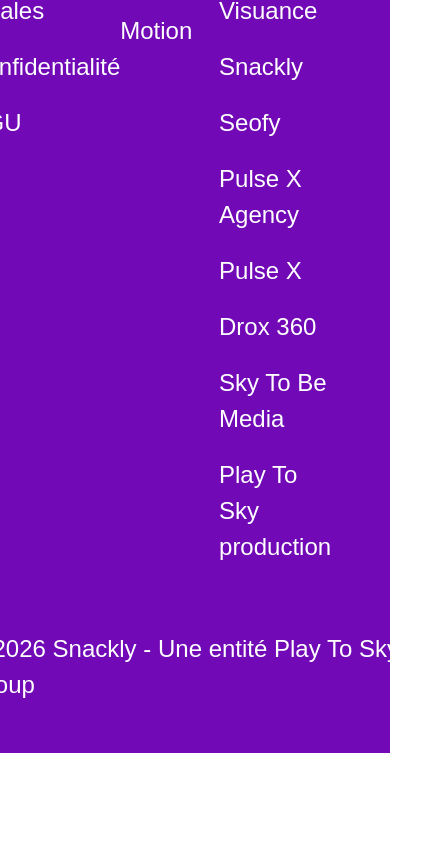
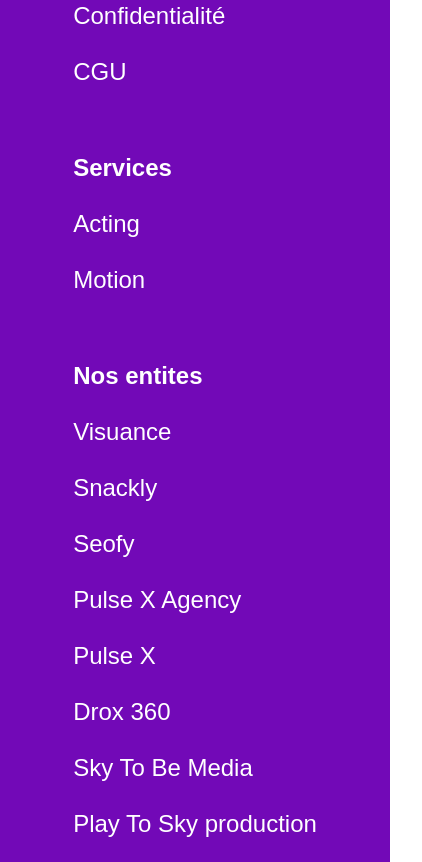
Before and after one commit to 4skygroup/snackly, a React (Vite) app: page / in a window 390 px wide. Shown: the part 4502-5364 px from the top of the page, 422 px wide, since content can reach past the window. Before the commit the page ends 5255 px from the top, so only its background shows below. Built offline with nearby package versions, Linux system fonts and the light colour scheme; a web font is replaced by a local one.

Commit message:
Responsive footer

```diff
--- a/src/components/Footer/Footer.tsx
+++ b/src/components/Footer/Footer.tsx
@@ -15,26 +15,26 @@
     <footer className="flex bg-snackly-purple text-white items-center justify-center py-12.5">
       <div className="flex flex-col gap-4 items-center">
         <Logo />
-        <div className="flex md:gap-x-25 py-12.5">
-          <div className="flex flex-col gap-8.75">
+        <div className="flex md:max-lg:gap-x-5 max-mdp:flex-col max-mdp:gap-y-15 lg:gap-x-25 py-12.5">
+          <div className="flex flex-col gap-8.75 max-mdp:gap-y-5">
             <h2 className="text-t3 font-bold">Politique</h2>
             <ul className="flex flex-col gap-5">
               <ItemsList items={policy} />
             </ul>
           </div>
-          <div className="flex flex-col gap-8.75">
+          <div className="flex flex-col gap-8.75 max-mdp:gap-y-5">
             <h2 className="text-t3 font-bold">Services</h2>
             <ul className="flex flex-col gap-5">
               <ItemsList items={services} />
             </ul>
           </div>
-          <div className="flex flex-col gap-8.75">
+          <div className="flex flex-col gap-8.75 max-mdp:gap-y-5">
             <h2 className="text-t3 font-bold">Nos entites</h2>
             <ul className="flex flex-col gap-5">
               <ItemsList items={entities} />
             </ul>
           </div>
-          <div className="flex flex-col gap-8.75">
+          <div className="flex flex-col gap-8.75 max-mdp:gap-y-5">
             <h2 className="text-t3 font-bold flex flex-col items-center">
               Nos reseaux
             </h2>
@@ -43,7 +43,7 @@
             </ul>
           </div>
         </div>
-        <p className="text-t3">
+        <p className="text-t3 text-center p-5">
            © 2026 {entityName} - Une entité Play To Sky Group
         </p>
       </div>
--- a/tailwind.config.js
+++ b/tailwind.config.js
@@ -63,6 +63,9 @@
         r4: "0.3125rem",
         r5: "0.25rem",
       },
+      screens: {
+        mdp: "50rem",
+      },
     },
   },
   plugins: [],
```
